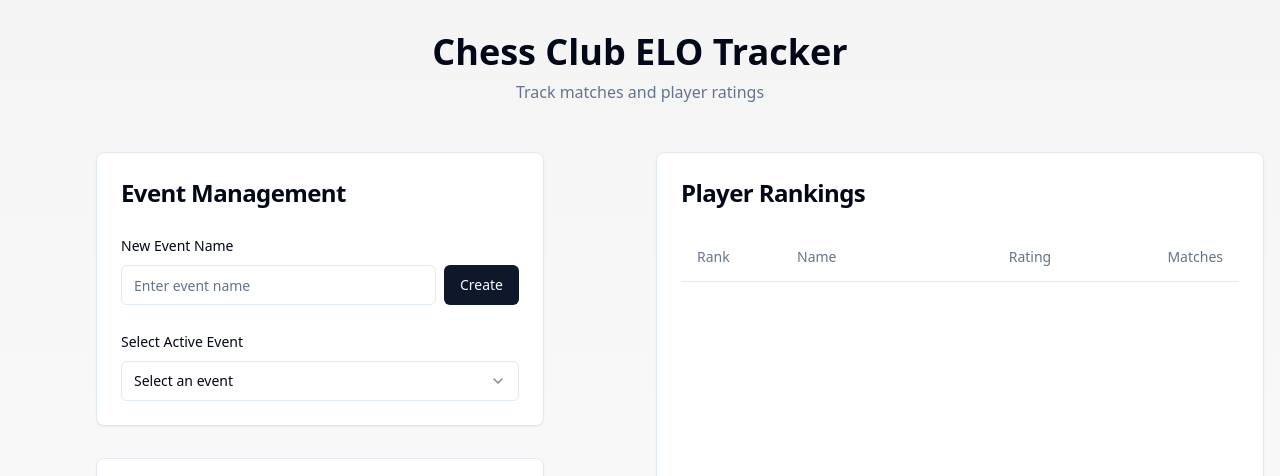
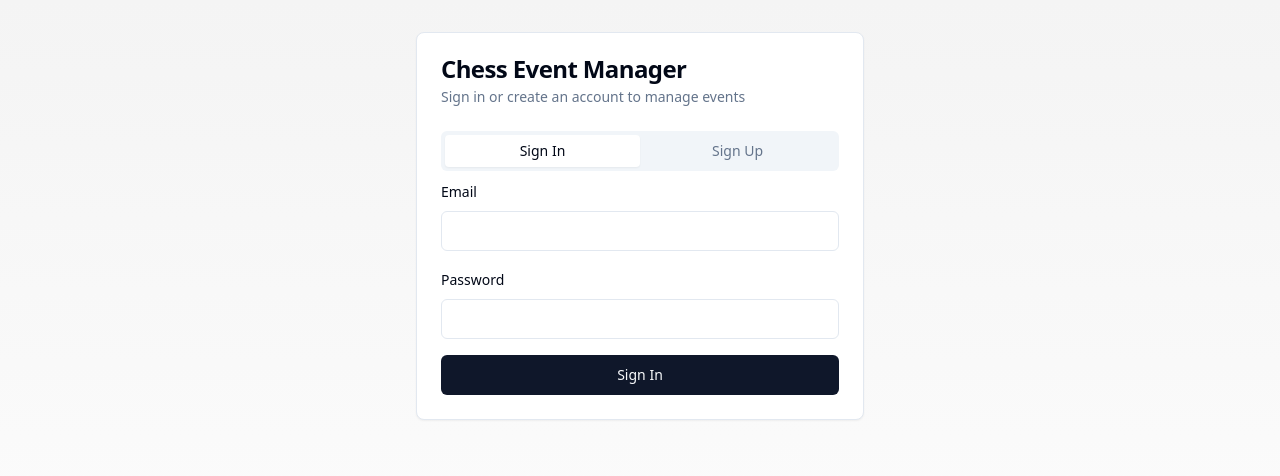
Before and after one commit to GersieDee/elo-chess-companion, a React (Vite) app: page / in a window 1280 px wide. Shown: the top 476 px of the page. Built offline with nearby package versions, Linux system fonts and the light colour scheme; no server answers; the database is empty.

Commit message:
Connect Supabase database
The Supabase database has been connected.

```diff
--- a/package.json
+++ b/package.json
@@ -39,6 +39,7 @@
     "@radix-ui/react-toggle": "^1.1.0",
     "@radix-ui/react-toggle-group": "^1.1.0",
     "@radix-ui/react-tooltip": "^1.1.4",
+    "@supabase/supabase-js": "^2.48.1",
     "@tanstack/react-query": "^5.56.2",
     "@types/uuid": "^10.0.0",
     "class-variance-authority": "^0.7.1",
--- /dev/null
+++ b/src/components/Auth.tsx
@@ -0,0 +1,146 @@
+
+import { useState } from "react";
+import { createClient } from "@supabase/supabase-js";
+import {
+  Card,
+  CardContent,
+  CardDescription,
+  CardHeader,
+  CardTitle,
+} from "@/components/ui/card";
+import { Input } from "@/components/ui/input";
+import { Button } from "@/components/ui/button";
+import { toast } from "sonner";
+import { Tabs, TabsContent, TabsList, TabsTrigger } from "@/components/ui/tabs";
+
+const supabase = createClient(
+  import.meta.env.VITE_SUPABASE_URL!,
+  import.meta.env.VITE_SUPABASE_ANON_KEY!
+);
+
+interface AuthProps {
+  onAuthSuccess: () => void;
+}
+
+const Auth = ({ onAuthSuccess }: AuthProps) => {
+  const [isLoading, setIsLoading] = useState(false);
+  const [email, setEmail] = useState("");
+  const [password, setPassword] = useState("");
+
+  const handleSignUp = async (e: React.FormEvent) => {
+    e.preventDefault();
+    setIsLoading(true);
+
+    try {
+      const { error } = await supabase.auth.signUp({
+        email,
+        password,
+        options: {
+          data: {
+            role: 'event_manager', // Default role for new signups
+          }
+        }
+      });
+
+      if (error) throw error;
+
+      toast.success("Signup successful! Please check your email for verification.");
+    } catch (error: any) {
+      toast.error(error.message);
+    } finally {
+      setIsLoading(false);
+    }
+  };
+
+  const handleSignIn = async (e: React.FormEvent) => {
+    e.preventDefault();
+    setIsLoading(true);
+
+    try {
+      const { error } = await supabase.auth.signInWithPassword({
+        email,
+        password,
+      });
+
+      if (error) throw error;
+
+      onAuthSuccess();
+      toast.success("Successfully signed in!");
+    } catch (error: any) {
+      toast.error(error.message);
+    } finally {
+      setIsLoading(false);
+    }
+  };
+
+  return (
+    <Card className="w-full max-w-md mx-auto">
+      <CardHeader>
+        <CardTitle>Chess Event Manager</CardTitle>
+        <CardDescription>Sign in or create an account to manage events</CardDescription>
+      </CardHeader>
+      <CardContent>
+        <Tabs defaultValue="signin">
+          <TabsList className="grid w-full grid-cols-2">
+            <TabsTrigger value="signin">Sign In</TabsTrigger>
+            <TabsTrigger value="signup">Sign Up</TabsTrigger>
+          </TabsList>
+
+          <TabsContent value="signin">
+            <form onSubmit={handleSignIn} className="space-y-4">
+              <div className="space-y-2">
+                <label className="text-sm font-medium">Email</label>
+                <Input
+                  type="email"
+                  value={email}
+                  onChange={(e) => setEmail(e.target.value)}
+                  required
+                />
+              </div>
+              <div className="space-y-2">
+                <label className="text-sm font-medium">Password</label>
+                <Input
+                  type="password"
+                  value={password}
+                  onChange={(e) => setPassword(e.target.value)}
+                  required
+                />
+              </div>
+              <Button type="submit" className="w-full" disabled={isLoading}>
+                {isLoading ? "Signing in..." : "Sign In"}
+              </Button>
+            </form>
+          </TabsContent>
+
+          <TabsContent value="signup">
+            <form onSubmit={handleSignUp} className="space-y-4">
+              <div className="space-y-2">
+                <label className="text-sm font-medium">Email</label>
+                <Input
+                  type="email"
+                  value={email}
+                  onChange={(e) => setEmail(e.target.value)}
+                  required
+                />
+              </div>
+              <div className="space-y-2">
+                <label className="text-sm font-medium">Password</label>
+                <Input
+                  type="password"
+                  value={password}
+                  onChange={(e) => setPassword(e.target.value)}
+                  required
+                />
+              </div>
+              <Button type="submit" className="w-full" disabled={isLoading}>
+                {isLoading ? "Creating account..." : "Sign Up"}
+              </Button>
+            </form>
+          </TabsContent>
+        </Tabs>
+      </CardContent>
+    </Card>
+  );
+};
+
+export default Auth;
--- a/src/pages/Index.tsx
+++ b/src/pages/Index.tsx
@@ -1,17 +1,68 @@
 
-import { useState } from "react";
+import { useState, useEffect } from "react";
 import { v4 as uuidv4 } from "uuid";
+import { createClient } from "@supabase/supabase-js";
 import NewPlayerForm from "@/components/NewPlayerForm";
 import PlayersList from "@/components/PlayersList";
 import MatchRecordForm from "@/components/MatchRecordForm";
 import EventSelector from "@/components/EventSelector";
+import Auth from "@/components/Auth";
 import { processMatch, type Player, type Match, type Event } from "@/utils/eloCalculator";
 
+const supabase = createClient(
+  import.meta.env.VITE_SUPABASE_URL!,
+  import.meta.env.VITE_SUPABASE_ANON_KEY!
+);
+
 const Index = () => {
+  const [session, setSession] = useState<any>(null);
   const [players, setPlayers] = useState<Player[]>([]);
   const [matches, setMatches] = useState<Match[]>([]);
   const [events, setEvents] = useState<Event[]>([]);
   const [activeEventId, setActiveEventId] = useState<string | null>(null);
+
+  useEffect(() => {
+    // Check initial auth state
+    supabase.auth.getSession().then(({ data: { session } }) => {
+      setSession(session);
+    });
+
+    // Listen for auth changes
+    const {
+      data: { subscription },
+    } = supabase.auth.onAuthStateChange((_event, session) => {
+      setSession(session);
+    });
+
+    // Create super admin account if it doesn't exist
+    createSuperAdmin();
+
+    return () => subscription.unsubscribe();
+  }, []);
+
+  const createSuperAdmin = async () => {
+    const { data: existingUser } = await supabase
+      .from('profiles')
+      .select()
+      .eq('email', 'gersiedee')
+      .single();
+
+    if (!existingUser) {
+      const { error } = await supabase.auth.signUp({
+        email: 'gersiedee',
+        password: 'MageGael2019',
+        options: {
+          data: {
+            role: 'super_admin',
+          },
+        },
+      });
+
+      if (!error) {
+        console.log('Super admin account created');
+      }
+    }
+  };
 
   const handleAddPlayer = (name: string) => {
     const newPlayer: Player = {
@@ -23,13 +74,31 @@ const Index = () => {
     setPlayers([...players, newPlayer]);
   };
 
-  const handleCreateEvent = (name: string) => {
+  const handleCreateEvent = async (name: string) => {
+    if (!session?.user) return;
+
     const newEvent: Event = {
       id: uuidv4(),
       name,
       date: new Date().toISOString(),
       isActive: true,
     };
+
+    // Save event to Supabase
+    const { error } = await supabase
+      .from('events')
+      .insert([
+        {
+          ...newEvent,
+          creator_id: session.user.id,
+        },
+      ]);
+
+    if (error) {
+      console.error('Error creating event:', error);
+      return;
+    }
+
     setEvents([...events, newEvent]);
     setActiveEventId(newEvent.id);
   };
@@ -58,12 +127,27 @@ const Index = () => {
     setMatches([newMatch, ...matches]);
   };
 
+  if (!session) {
+    return (
+      <div className="min-h-screen bg-gradient-to-b from-chess-light to-white dark:from-chess-dark dark:to-black p-8">
+        <Auth onAuthSuccess={() => {}} />
+      </div>
+    );
+  }
+
   return (
     <div className="min-h-screen bg-gradient-to-b from-chess-light to-white dark:from-chess-dark dark:to-black">
       <div className="container mx-auto py-8 px-4 space-y-8">
         <header className="text-center mb-12 animate-fadeIn">
           <h1 className="text-4xl font-bold mb-2">Chess Club ELO Tracker</h1>
           <p className="text-muted-foreground">Track matches and player ratings</p>
+          <Button
+            variant="outline"
+            className="mt-4"
+            onClick={() => supabase.auth.signOut()}
+          >
+            Sign Out
+          </Button>
         </header>
 
         <div className="grid gap-8 md:grid-cols-2">
```
Also changed, not shown: 1 other file (tests, documents, lock files or other folders).
